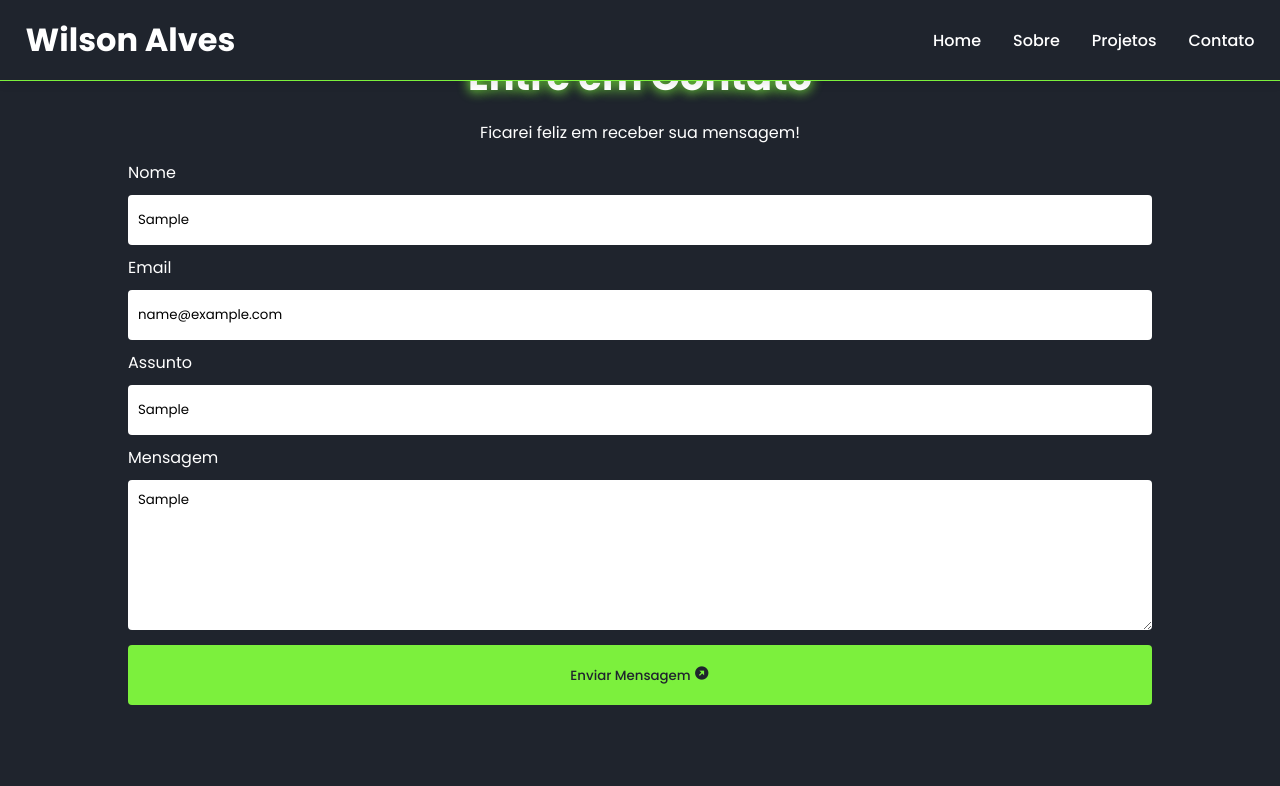
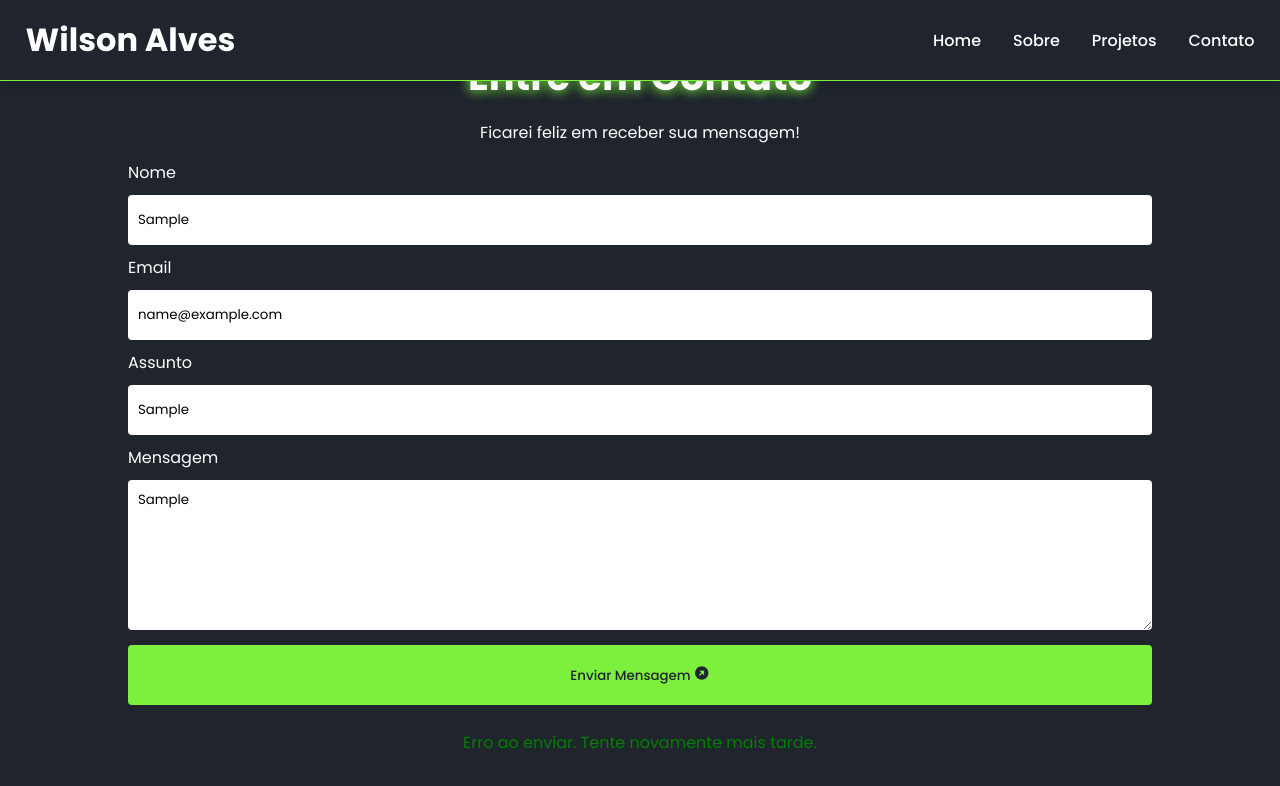
Before and after one commit to Wilrrama/portfolio_v2, a React (Vite) app: page / in a window 1280 px wide. Both pictures are taken after typing "Sample", "name@example.com", "Sample", "Sample" into the empty fields and a click on the button "Enviar Mensagem". Shown: the part 5754-6540 px from the top of the page. Built offline with nearby package versions, Linux system fonts and the light colour scheme; no server answers.

Commit message:
fix: vercel deploy

```diff
--- a/src/components/contact/index.tsx
+++ b/src/components/contact/index.tsx
@@ -114,7 +114,7 @@ function Contact() {
           </span>
         </button>
       </form>
-      {/* {result && <p style={{ marginTop: "10px", color: "green" }}>{result}</p>} */}
+      {result && <p style={{ marginTop: "10px", color: "green" }}>{result}</p>}
     </StyledContact>
   );
 }
```
